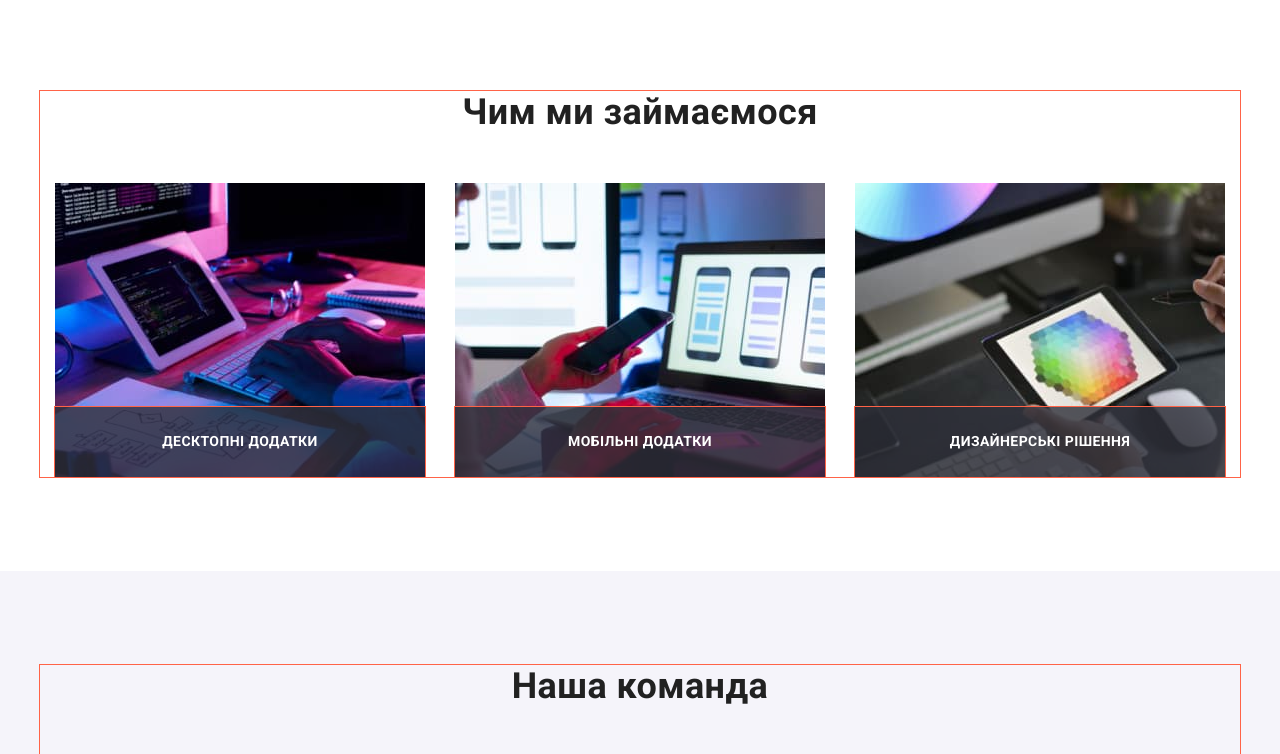
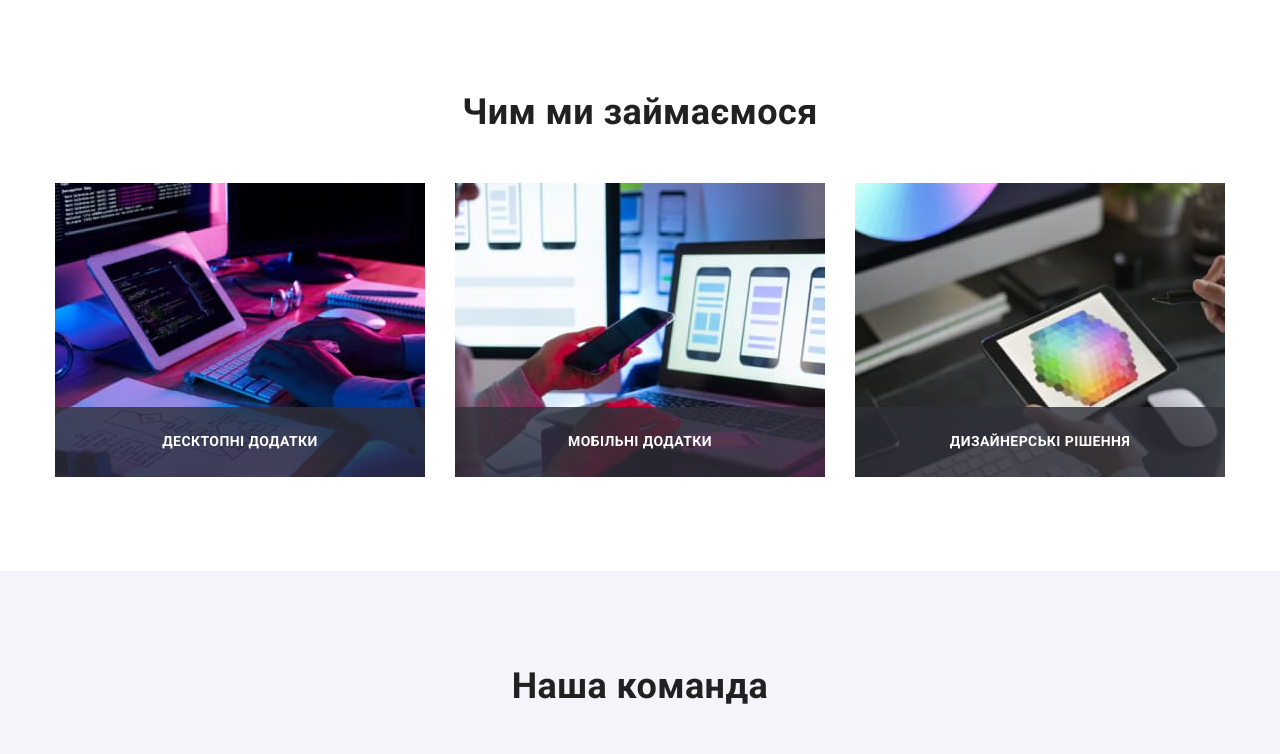
Before and after one commit to Yakomoga777/goit-markup-hw-06, a plain HTML site: page index.html in a window 1280 px wide. Shown: the part 1026-1780 px from the top of the page. Drawn offline with nearby package versions, Linux system fonts and the light colour scheme.

Commit message:
відміняє оутлайн

```diff
--- a/css/styles.css
+++ b/css/styles.css
@@ -7,7 +7,7 @@
   --background-gray: #f5f4fa;
   --footer-color: #2f303a;
   --address-color: rgba(255, 255, 255, 0.6);
-  --outline: 1px solid tomato;
+  --outline: 0px solid tomato;
   --logo-black-color: #000000;
   --hover-hero-btn-color: #188ce8;
   --social-icon-color: #afb1b8;
```
